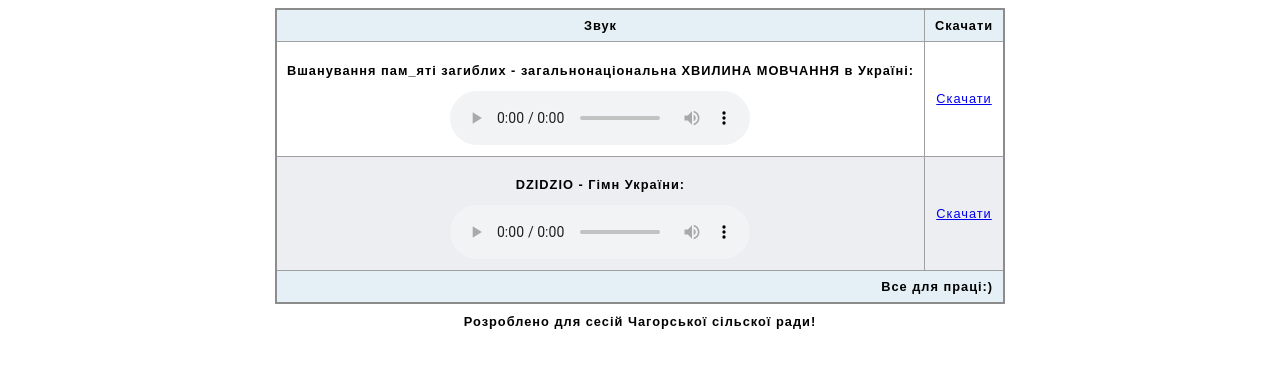
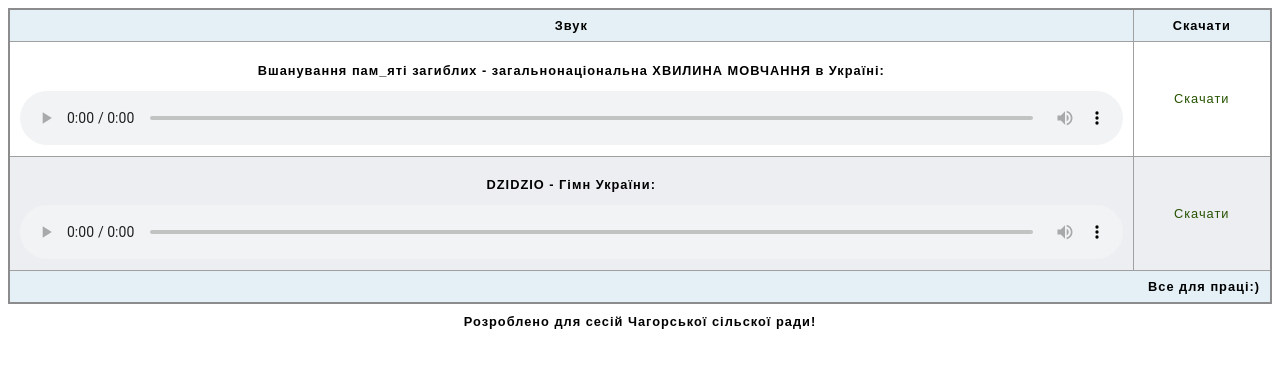
Before and after one commit to cvhtg/s, a plain HTML site: page index.html in a window 1280 px wide. Drawn offline with Linux system fonts and the light colour scheme.

Commit message:
Add files via upload

```diff
--- a/index.html
+++ b/index.html
@@ -4,6 +4,9 @@
     <meta http-equiv="content-type" content="text/html; charset=utf-8">
     <title>Звуки для сесії</title>
 	<style>
+	audio{
+	 width:100%;
+	}
 	table {
   border-collapse: collapse;
   border: 2px solid rgb(140 140 140);
@@ -11,6 +14,7 @@
   font-size: 0.8rem;
   letter-spacing: 1px;
   margin: auto; /* Вирівнюємо таблицю по центру вікна */
+  width:100%;
 }
 
 caption {
@@ -45,6 +49,34 @@ tfoot th {
 tfoot td {
   font-weight: bold;
 }
+a {
+  outline: none;
+  text-decoration: none;
+  padding: 2px 1px 0;
+}
+
+a:link {
+  color: #265301;
+}
+
+a:visited {
+  color: #437a16;
+}
+
+a:focus {
+  border-bottom: 1px solid;
+  background: #bae498;
+}
+
+a:hover {
+  border-bottom: 1px solid;
+  background: #cdfeaa;
+}
+
+a:active {
+  background: #265301;
+  color: #cdfeaa;
+}
 	</style>
   </head>
 <body>
@@ -66,7 +98,7 @@ tfoot td {
     <source src="audio/MINUTE_OF_SILENCE.mp3" type="audio/mpeg">
     Тег audio не підтримується вашим браузером.
   </audio></th>
-      <td><a href="audio/MINUTE_OF_SILENCE.mp3"> Скачати </a></td>
+      <td><a href="audio/MINUTE_OF_SILENCE.mp3">Скачати</a></td>
     </tr>
     <tr>
       <th scope="row"><p><b>DZIDZIO - Гімн України:</b></p>
@@ -74,7 +106,7 @@ tfoot td {
     <source src="audio/DZIDZIO_Anthem of Ukraine.mp3" type="audio/mpeg">
     Тег audio не підтримується вашим браузером.
   </audio></th>
-      <td><a href="audio/DZIDZIO_Anthem of Ukraine.mp3"> Скачати </a></td>
+      <td><a href="audio/DZIDZIO_Anthem of Ukraine.mp3">Скачати</a></td>
     </tr>
 
   </tbody>
```
